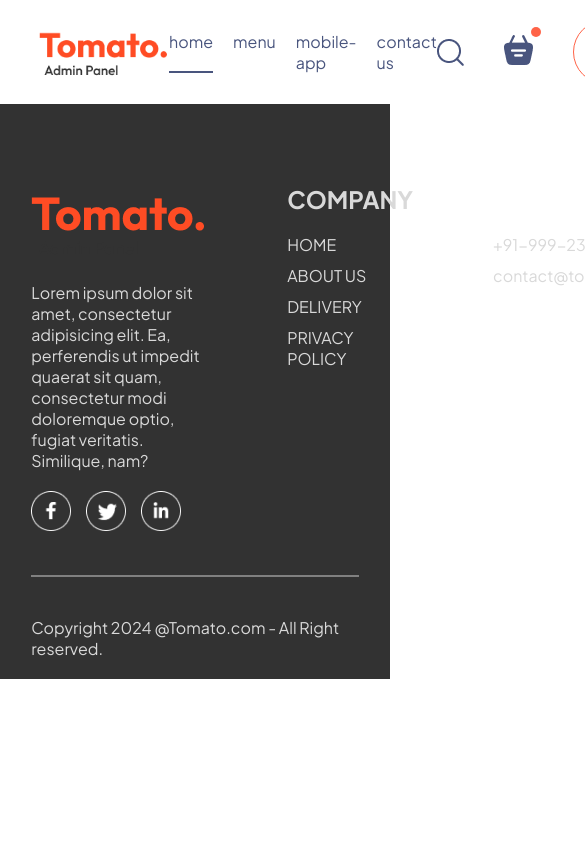
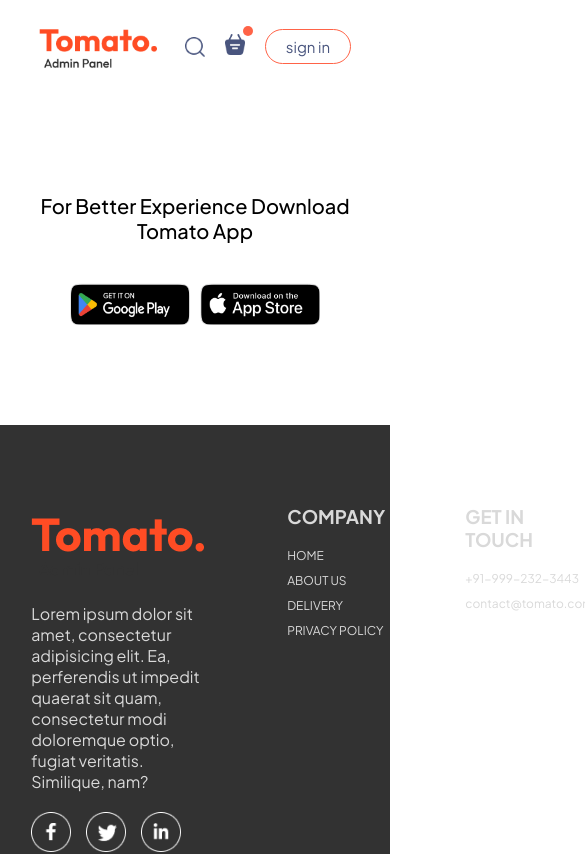
Before and after one commit to Sakshiparihar46/foodDelieveryApp, a React (Vite) app in the folder frontend/: page /placeOrder in a window 390 px wide. Shown: the top 854 px of the page, 585 px wide, since content can reach past the window. Built offline with nearby package versions, Linux system fonts and the light colour scheme.

Commit message:
add some features

```diff
--- a/frontend/src/App.jsx
+++ b/frontend/src/App.jsx
@@ -5,6 +5,7 @@ import Home from './pages/home/home.jsx'
 import Cart from './pages/cart/cart.jsx'
 import PlaceOrder from './pages/placeOrder/placeOrder.jsx';
 import Footer from './components/Footer/footer.jsx';
+import AppDownload from './components/AppDownload/AppDownload.jsx';
 function App() {
   return (
     <>
@@ -15,6 +16,7 @@ function App() {
       <Route path='/cart' element={<Cart/>}/>
       <Route path='/placeOrder' element={<PlaceOrder/>}/>
       </Routes>
+      <AppDownload/>
     </div>
     <Footer/>
     </>
--- /dev/null
+++ b/frontend/src/components/AppDownload/AppDownload.css
@@ -0,0 +1,22 @@
+.app-download{
+    margin: auto auto;
+    margin-top: 100px;
+    font-size: max(3vw,20px);
+    text-align: center;
+    font-weight: 500;
+}
+.app-download-plateforms{
+    display: flex;
+    justify-content: center;
+    gap: max(2vw,10px);
+    margin-top: 40px;
+}
+.app-download-plateforms img{
+    width: max(30vw,120px);
+    max-width:180px;
+    transition: 0.5s;
+    cursor: pointer;
+}
+.app-download-plateforms img:hover{
+    transform: scale(1.05);
+}
--- /dev/null
+++ b/frontend/src/components/AppDownload/AppDownload.jsx
@@ -0,0 +1,16 @@
+import React from 'react'
+import './AppDownload.css'
+import { assets } from '../../assets/assets'
+function AppDownload() {
+  return (
+    <div className='app-download' id='app-download'>
+      <p>For Better Experience Download <br />Tomato App</p>
+      <div className="app-download-plateforms">
+        <img src={assets.play_store} alt="" />
+        <img src={assets.app_store} alt="" />
+      </div>
+    </div>
+  )
+}
+
+export default AppDownload
--- a/frontend/src/components/ExploreMenu/ExploreMenu.css
+++ b/frontend/src/components/ExploreMenu/ExploreMenu.css
@@ -47,3 +47,9 @@
     border: 4px solid tomato;
     padding: 2px;
 }
+@media(max-width:1050px){
+    .explore-menu-text{
+        max-width: 100%;
+        font-size: 14px;
+    }
+}
--- a/frontend/src/components/Footer/footer.css
+++ b/frontend/src/components/Footer/footer.css
@@ -7,6 +7,7 @@
     gap: 20px;
     padding: 20px 8vw;
     padding-top: 80px;
+    margin-top: 100px;
 }
 .footer-content{
     width: 100%;
@@ -24,6 +25,7 @@
     list-style: none;
     margin-bottom: 10px;
     cursor: pointer;
+    font-size: 12px;
 
 }
 .footer-content-right h2 ,.footer-content-left h2{
--- a/frontend/src/components/Footer/footer.jsx
+++ b/frontend/src/components/Footer/footer.jsx
@@ -16,14 +16,14 @@ function Footer() {
             </div>
         </div>
         <div className="footer-content-center">
-            <h2>COMPANY</h2>
+            <h3>COMPANY</h3>
             <ul><li>HOME</li>
             <li>ABOUT US</li>
             <li>DELIVERY</li>
             <li>PRIVACY POLICY</li></ul>
         </div>
         <div className="footer-content-right">
-            <h2>GET IN TOUCH</h2>
+            <h3>GET IN TOUCH</h3>
             <ul>
                 <li>+91-999-232-3443</li>
                 <li>contact@tomato.com</li>
--- a/frontend/src/components/header/header.css
+++ b/frontend/src/components/header/header.css
@@ -5,7 +5,7 @@
     background-size: contain;
     position: relative;
 }
-.header-conents{
+.header-contents{
     position: absolute;
     display: flex;
     flex-direction: column;
@@ -16,16 +16,16 @@
     left: 6vw;
     animation: fadeIn 3s;
 }
-.header-conents h2{
+.header-contents h2{
     font-weight: 500;
     color: aliceblue;
     font-size: max(4.5vw,22px);
 }
-.header-conents p{
+.header-contents p{
     color: aliceblue;
     font-size: 1.1vw;
 }
-.header-conents button{
+.header-contents button{
     border: none;
     color: #747474;
     font-weight: 500;
@@ -34,3 +34,19 @@
     font-size: max(1vw,13px);
     border-radius: 50px;
 }
+@media(max-width:1050px){
+    .header-contents{
+        max-width: 45%;
+    }
+}
+@media(max-width:750px){
+    .header-cotnents{
+        max-width: 65%;
+    }
+    .header-contents p{
+        display: none;
+    }
+    .header-contents-button{
+        padding: 2vw 4vw;
+    }
+}
--- a/frontend/src/components/header/header.jsx
+++ b/frontend/src/components/header/header.jsx
@@ -3,7 +3,7 @@ import './header.css'
 function Header() {
   return (
     <div className='header'>
-      <div className="header-conents">
+      <div className="header-contents">
         <h2>Order your favorite food here</h2>
         <p>choose from a diverse menu featuring a delectable array of dishes crafting with the finest ingrediants and satisfy your craving and elevate your dinner experience,one  delicious food at a time.</p>
         <button>view menu</button>
--- a/frontend/src/components/navbar/Navbar.css
+++ b/frontend/src/components/navbar/Navbar.css
@@ -53,3 +53,45 @@ border-radius: 5px;
 top:-8px;
 right: -8px;
 }
+@media (max-width:1050px){
+    .navbar .logo{
+        width: 140px;
+    }
+    .navbar-menu{
+        gap: 20px;
+        font-size: 17px;
+    }
+    .navbar-right{
+        gap: 30px;
+    }
+    .navbar-right img{
+        width:22px;
+    }
+    .navbar-right button{
+        padding: 8px 25px ;
+    }
+}
+@media (max-width:900px){
+    .navbar .logo{
+        width: 120px;
+    }
+    .navbar-menu{
+        gap: 15px;
+        font-size: 16px;
+    }
+    .navbar-right{
+        gap: 20px;
+    }
+    .navbar-right img{
+        width:20px;
+    }
+    .navbar-right button{
+        padding: 7px 20px ;
+        font-size: 15px;
+    }
+}
+@media (max-width:750px){
+    .navbar-menu{
+        display: none;
+    }
+}
```
